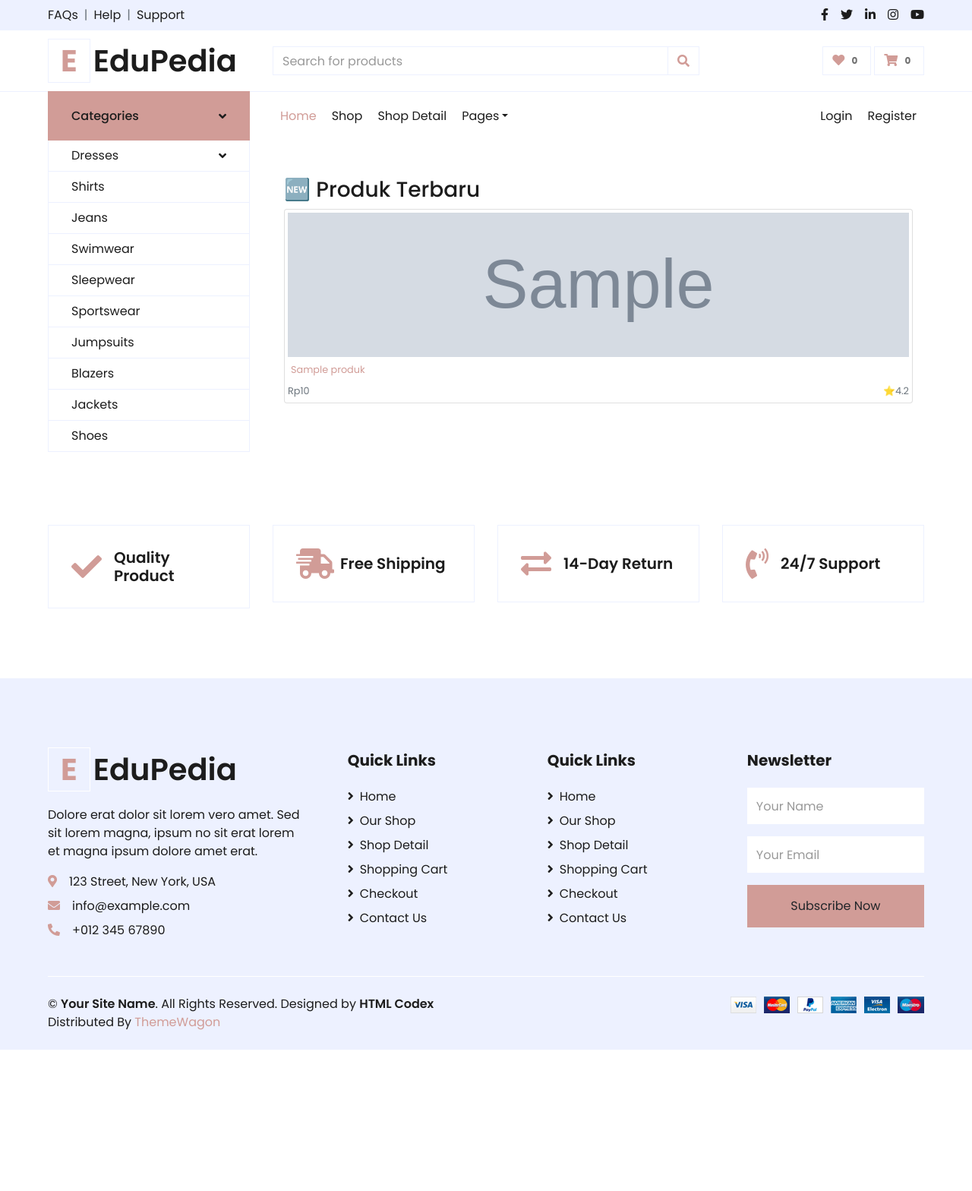
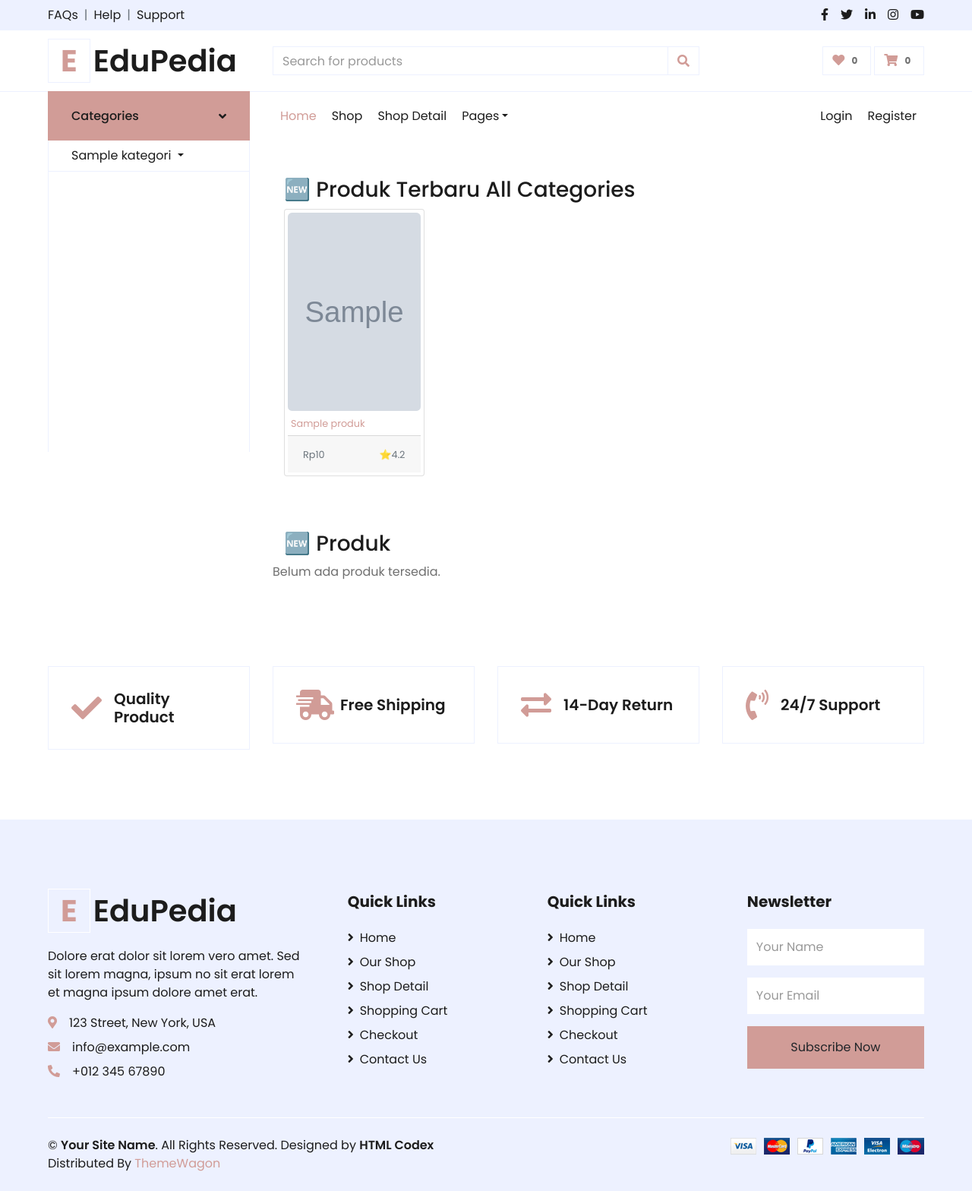
Before and after one commit to bagusprasojo/edupedia, a Django app: page / in a window 1280 px wide. Shown: the whole page at 76% size. Before the commit the page ends 1382 px from the top, so only its background shows below. Run offline with Django 5.2, Linux system fonts and the light colour scheme; tables that the repository leaves empty hold one stand-in row (values such as "Sample post"); grey boxes marked "Sample" are stand-in pictures; some libraries are stand-ins or nearby versions.

Commit message:
update home toko

```diff
--- a/marketplace/settings.py
+++ b/marketplace/settings.py
@@ -40,6 +40,7 @@
     'django.contrib.sessions',
     'django.contrib.messages',
     'django.contrib.staticfiles',
+    'mptt',  # MPTT for tree structures
     'accounts',
     'produk',
     'toko',
@@ -70,6 +71,7 @@
                 'django.contrib.auth.context_processors.auth',
                 'django.contrib.messages.context_processors.messages',
                 'toko.context_processors.cart_item_count',  # ✅ ini penting
+                'produk.context_processors.kategori_context',  # ✅ ini penting
             ],
         },
     },
--- /dev/null
+++ b/produk/context_processors.py
@@ -0,0 +1,7 @@
+from produk.models import Kategori
+
+def kategori_context(request):
+    kategori_root = Kategori.objects.filter(parent__isnull=True)
+    # print("Kategori Context:", kategori_root)  # Debugging line
+
+    return {'kategori_root': kategori_root}
--- a/produk/urls.py
+++ b/produk/urls.py
@@ -6,4 +6,6 @@
     path('tambah/', tambah_produk, name='buat_produk'),
     path('upload-paket/', upload_paket_soal, name='upload_paket_soal'),
     path('produk/<uuid:uuid>/', detail_produk, name='detail_produk'),
+
+
 ]
--- a/produk/views.py
+++ b/produk/views.py
@@ -1,7 +1,7 @@
 from django.shortcuts import render, redirect, get_object_or_404
 from django.contrib.auth.decorators import user_passes_test
 from .forms import ProdukForm
-from .models import Produk, PaketSoal, Soal
+from .models import Produk, PaketSoal, Soal, Kategori
 import openpyxl
 from django.db import transaction
 
--- a/templates/accounts/buyer_dashboard.html
+++ b/templates/accounts/buyer_dashboard.html
@@ -1,5 +1,5 @@
 {% extends 'base.html' %}
-{% load custom_tags %}
+{% load account_custom_tags %}
 
 
 {% load static %}
--- a/templates/base.html
+++ b/templates/base.html
@@ -112,25 +112,10 @@
                 </a>
                 <nav class="collapse show navbar navbar-vertical navbar-light align-items-start p-0 border border-top-0 border-bottom-0" id="navbar-vertical">
                     <div class="navbar-nav w-100 overflow-hidden" style="height: 410px">
-                        <div class="nav-item dropdown">
-                            <a href="#" class="nav-link" data-toggle="dropdown">Dresses <i class="fa fa-angle-down float-right mt-1"></i></a>
-                            <div class="dropdown-menu position-absolute bg-secondary border-0 rounded-0 w-100 m-0">
-                                <a href="" class="dropdown-item">Men's Dresses</a>
-                                <a href="" class="dropdown-item">Women's Dresses</a>
-                                <a href="" class="dropdown-item">Baby's Dresses</a>
-                            </div>
-                        </div>
-                        <a href="" class="nav-item nav-link">Shirts</a>
-                        <a href="" class="nav-item nav-link">Jeans</a>
-                        <a href="" class="nav-item nav-link">Swimwear</a>
-                        <a href="" class="nav-item nav-link">Sleepwear</a>
-                        <a href="" class="nav-item nav-link">Sportswear</a>
-                        <a href="" class="nav-item nav-link">Jumpsuits</a>
-                        <a href="" class="nav-item nav-link">Blazers</a>
-                        <a href="" class="nav-item nav-link">Jackets</a>
-                        <a href="" class="nav-item nav-link">Shoes</a>
+                        {% include "partials/kategori_dropdown.html" %}
                     </div>
                 </nav>
+
             </div>
             <div class="col-lg-9">
                 <nav class="navbar navbar-expand-lg bg-light navbar-light py-3 py-lg-0 px-0">
--- a/templates/cbt/daftar_paket.html
+++ b/templates/cbt/daftar_paket.html
@@ -1,6 +1,6 @@
 {% extends 'base.html' %}
 {% load static %}
-{% load custom_tags %}
+{% load cbt_custom_tags %}
 
 {% block content_top %}
 
--- a/templates/cbt/hasil_ujian.html
+++ b/templates/cbt/hasil_ujian.html
@@ -1,5 +1,5 @@
 {% extends 'base.html' %}
-{% load custom_tags %}
+{% load cbt_custom_tags %}
 {% load static %}
 
 
--- a/templates/cbt/kerjakan.html
+++ b/templates/cbt/kerjakan.html
@@ -1,6 +1,6 @@
 {% extends 'base.html' %}
 {% load static %}
-{% load custom_tags %}
+{% load cbt_custom_tags %}
 {% block content_top %}
 <div class="container py-5">
   <h3>Mengerjakan: {{ paket.nama }}</h3>
--- a/templates/cbt/paket_per_produk.html
+++ b/templates/cbt/paket_per_produk.html
@@ -1,5 +1,5 @@
 {% extends 'base.html' %}
-{% load custom_tags %}
+{% load cbt_custom_tags %}
 {% load static %}
 {% block content_top %}
 <div class="container py-5">
--- /dev/null
+++ b/templates/partials/kategori_dropdown.html
@@ -0,0 +1,80 @@
+{% load mptt_tags %}
+
+<style>
+  /* Submenu styling */
+  .dropdown-submenu {
+    position: relative;
+  }
+  .dropdown-submenu > .dropdown-menu {
+    top: 0;
+    left: 100%;
+    margin-top: -1px;
+  }
+  .dropdown-menu.show {
+    display: block;
+  }
+</style>
+
+<ul class="navbar-nav w-100">
+  {% for level1 in kategori_root %}
+    <li class="nav-item dropdown">
+      {% if level1.is_leaf_node %}
+        <a class="nav-link" href="{% url 'produk_by_kategori' level1.uuid %}">{{ level1.nama }}</a>
+      {% else %}
+        <a href="#" class="nav-link dropdown-toggle" data-toggle="dropdown">
+          {{ level1.nama }}
+        </a>
+        <ul class="dropdown-menu">
+          {% for level2 in level1.get_children %}
+            <li class="{% if not level2.is_leaf_node %}dropdown-submenu{% endif %}">
+              {% if level2.is_leaf_node %}
+                <a class="dropdown-item" href="{% url 'produk_by_kategori' level2.uuid %}">{{ level2.nama }}</a>
+              {% else %}
+                <a href="#" class="dropdown-item dropdown-toggle">{{ level2.nama }}</a>
+                <ul class="dropdown-menu">
+                  {% for level3 in level2.get_children %}
+                    <li>
+                      <a class="dropdown-item" href="{% url 'produk_by_kategori' level3.uuid %}">{{ level3.nama }}</a>
+                    </li>
+                  {% endfor %}
+                </ul>
+              {% endif %}
+            </li>
+          {% endfor %}
+        </ul>
+      {% endif %}
+    </li>
+  {% endfor %}
+</ul>
+
+<script>
+  // Toggle untuk dropdown level 2 & 3
+  document.querySelectorAll('.dropdown-menu .dropdown-toggle').forEach(function(el) {
+    el.addEventListener('click', function(e) {
+      let nextMenu = el.nextElementSibling;
+      if (nextMenu && nextMenu.classList.contains('dropdown-menu')) {
+        e.preventDefault();
+        e.stopPropagation();
+
+        // Tutup menu lain di level yang sama
+        let parentMenu = el.closest('.dropdown-menu');
+        if (parentMenu) {
+          parentMenu.querySelectorAll('.dropdown-menu.show').forEach(function(openMenu) {
+            if (openMenu !== nextMenu) {
+              openMenu.classList.remove('show');
+            }
+          });
+        }
+
+        nextMenu.classList.toggle('show');
+      }
+    });
+  });
+
+  // Tutup semua dropdown kalau klik di luar
+  document.addEventListener('click', function() {
+    document.querySelectorAll('.dropdown-menu.show').forEach(function(menu) {
+      menu.classList.remove('show');
+    });
+  });
+</script>
--- a/templates/toko/homepage_toko.html
+++ b/templates/toko/homepage_toko.html
@@ -1,24 +1,95 @@
 {% extends 'base.html' %}
 {% load static %}
 
+
 {% block content_top %}
 <div class="container mt-4">
+<style>
+.product-thumb {
+  position: relative;
+  width: 100%;
+  padding-top: 150%;
+  overflow: hidden;
+  border-radius: 0.35rem;
+  background: #f8f9fa;
+}
+.product-thumb img {
+  position: absolute;
+  top: 0;
+  left: 0;
+  width: 100%;
+  height: 100%;
+  object-fit: cover;
+}
+.product-thumb a {
+  position: absolute;
+  top: 0;
+  left: 0;
+  width: 100%;
+  height: 100%;
+  display: block;
+}
+</style>
 
-<h3 id="produk" class="mt-5">🆕 Produk Terbaru</h3>
+<h3 id="produk_terbaru" class="mt-5">🆕 Produk Terbaru {{ nama_kategori }}</h3>
 <div class="row">
   {% for produk in produk_terbaru %}
-    <div class="col">
+    <div class="col-lg-3 col-md-3 col-sm-12 mb-4">
       <div class="card  rounded p-1">
-        {% if produk.gambar %}
-          <a href="{% url 'detail_produk' produk.uuid %}"><img src="{{ produk.gambar.url }}" class="card-img-top" style="height: 190px;  object-fit: cover;" alt="{{ produk.nama }}"></a>
-        {% else %}
-          <img src="{% static 'img/default-produk.jpg' %}" class="card-img-top" style="height: 220px; object-fit: cover;" alt="No image">
-        {% endif %}
-        <div class="crad-body p-1">
+        <div class="product-thumb">
+          {% if produk.gambar %}
+            <a href="{% url 'detail_produk' produk.uuid %}">
+              <img src="{{ produk.gambar.url }}" alt="{{ produk.nama }}">
+            </a>
+          {% else %}
+            <img src="{% static 'img/default-produk.jpg' %}" alt="No image">
+          {% endif %}
+        </div>
+        <div class="card-body p-1">
           <small class="text-muted"><a href="{% url 'detail_produk' produk.uuid %}">{{ produk.nama|truncatechars:40 }}</a></small>
         </div>
 
-        <div class="crad-footer">
+        <div class="card-footer">
+          <div class="row">
+            <div class="col-7">
+              <small class="text-muted">Rp{{ produk.harga|floatformat:0 }}</small>
+            </div>
+            <div class="col-5 text-right">
+              <small class="text-muted">
+                ⭐4.2
+              </small>
+            </div>
+          </div>
+        </div>
+
+      </div>
+    </div>
+  {% empty %}
+    <p>Belum ada produk tersedia.</p>
+  {% endfor %}
+
+
+</div>
+
+<h3 id="produk_all" class="mt-5">🆕 Produk</h3>
+<div class="row">
+  {% for produk in produk_list %}
+    <div class="col-lg-3 col-md-3 col-sm-12 mb-4">
+      <div class="card  rounded p-1">
+        <div class="product-thumb">
+          {% if produk.gambar %}
+            <a href="{% url 'detail_produk' produk.uuid %}">
+              <img src="{{ produk.gambar.url }}" alt="{{ produk.nama }}">
+            </a>
+          {% else %}
+            <img src="{% static 'img/default-produk.jpg' %}" alt="No image">
+          {% endif %}
+        </div>
+        <div class="card-body p-1">
+          <small class="text-muted"><a href="{% url 'detail_produk' produk.uuid %}">{{ produk.nama|truncatechars:40 }}</a></small>
+        </div>
+
+        <div class="card-footer">
           <div class="row">
             <div class="col-7">
               <small class="text-muted">Rp{{ produk.harga|floatformat:0 }}</small>
--- a/toko/urls.py
+++ b/toko/urls.py
@@ -1,9 +1,10 @@
 from django.urls import path
-from .views import homepage_toko, keranjang, tambah_ke_keranjang, checkout
+from .views import homepage_toko, keranjang, tambah_ke_keranjang, checkout, produk_by_kategori
 
 urlpatterns = [
     path('', homepage_toko, name='homepage_toko'),
     path('keranjang/', keranjang, name='keranjang'),
     path('beli/<uuid:uuid>/', tambah_ke_keranjang, name='tambah_ke_keranjang'),
     path('checkout/', checkout, name='checkout'),
+    path('kategori/<uuid:uuid>/', produk_by_kategori, name='produk_by_kategori'),
 ]
--- a/toko/views.py
+++ b/toko/views.py
@@ -44,10 +44,27 @@
 
 
 def homepage_toko(request):
-    produk_terbaru = Produk.objects.order_by('-tanggal_dibuat')[:5]
-    kategori = Kategori.objects.filter(parent__isnull=True)
+    produk_terbaru = Produk.objects.order_by('-tanggal_dibuat')[:4]
+    produk_terbaru_ids = produk_terbaru.values_list('id', flat=True)
+    produk_list = Produk.objects.exclude(id__in=produk_terbaru_ids)
+
+    # produk_list = Produk.objects.all()
+    kategori = 'All Categories'
 
     return render(request, 'toko/homepage_toko.html', {
+        'nama_kategori': kategori,
+        'produk_list': produk_list,
         'produk_terbaru': produk_terbaru,
-        'kategori_list': kategori,
     })
+
+def produk_by_kategori(request, uuid):
+    kategori = get_object_or_404(Kategori, uuid=uuid)
+    produk_terbaru = Produk.objects.filter(kategori=kategori).order_by('-tanggal_dibuat')[:4]
+    produk_terbaru_ids = produk_terbaru.values_list('id', flat=True)
+    produk_list = Produk.objects.filter(kategori=kategori).exclude(id__in=produk_terbaru_ids)
+
+    return render(request, 'toko/homepage_toko.html', {
+        'nama_kategori': kategori.nama,
+        'produk_list': produk_list,
+        'produk_terbaru': produk_terbaru,
+    })
```
Also changed, not shown: accounts/templatetags/account_custom_tags.py (added, +30 -0 lines), accounts/templatetags/custom_tags.py (deleted, +0 -30 lines), cbt/templatetags/cbt_custom_tags.py (added, +35 -0 lines), cbt/templatetags/custom_tags.py (deleted, +0 -35 lines), produk/models.py (+11 -5 lines).
